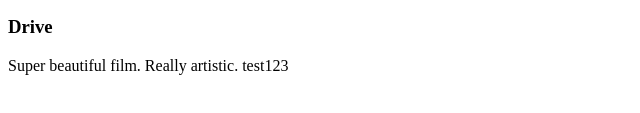
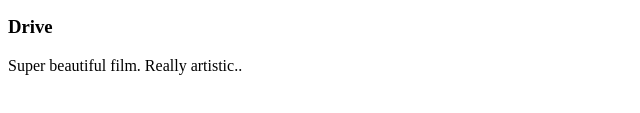
Before and after one commit to chipoyu97/udemyhtml, a plain HTML site: page 2.4 Movie Ranking Project/index.html in a window 1280 px wide. Shown: the part 273-386 px from the top of the page, 0-640 px from the left. Drawn offline with Linux system fonts and the light colour scheme.

Commit message:
test23:42

```diff
--- a/2.4 Movie Ranking Project/index.html
+++ b/2.4 Movie Ranking Project/index.html
@@ -8,4 +8,4 @@
 <h3>Ex Machina</h3>
 <p>Really cool sci-fi movie.</p>
 <h3>Drive</h3>
-<p>Super beautiful film. Really artistic. test123</p>
+<p>Super beautiful film. Really artistic..</p>
```
